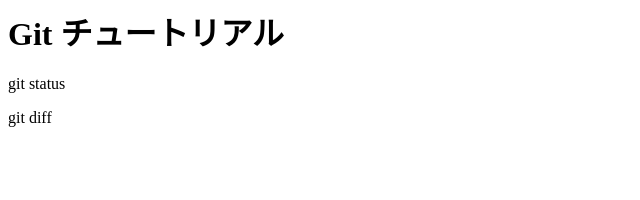
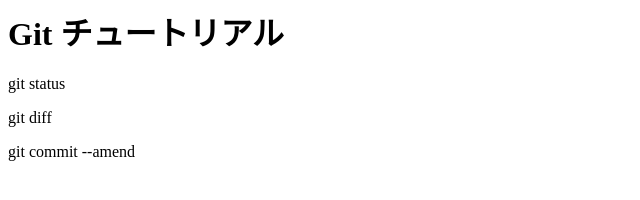
Before and after one commit to genbenzhidian/git_tutorial, a plain HTML site: page index.html in a window 1280 px wide. Shown: the whole page, without its empty margins (0-640 px from the left). Drawn offline with Linux system fonts and the light colour scheme.

Commit message:
git commit --amendを追記

```diff
--- a/index.html
+++ b/index.html
@@ -1,3 +1,4 @@
 <h1>Git チュートリアル</h1>
 <p>git status</p>
 <p>git diff</p>
+<p>git commit --amend<i/p>
```
